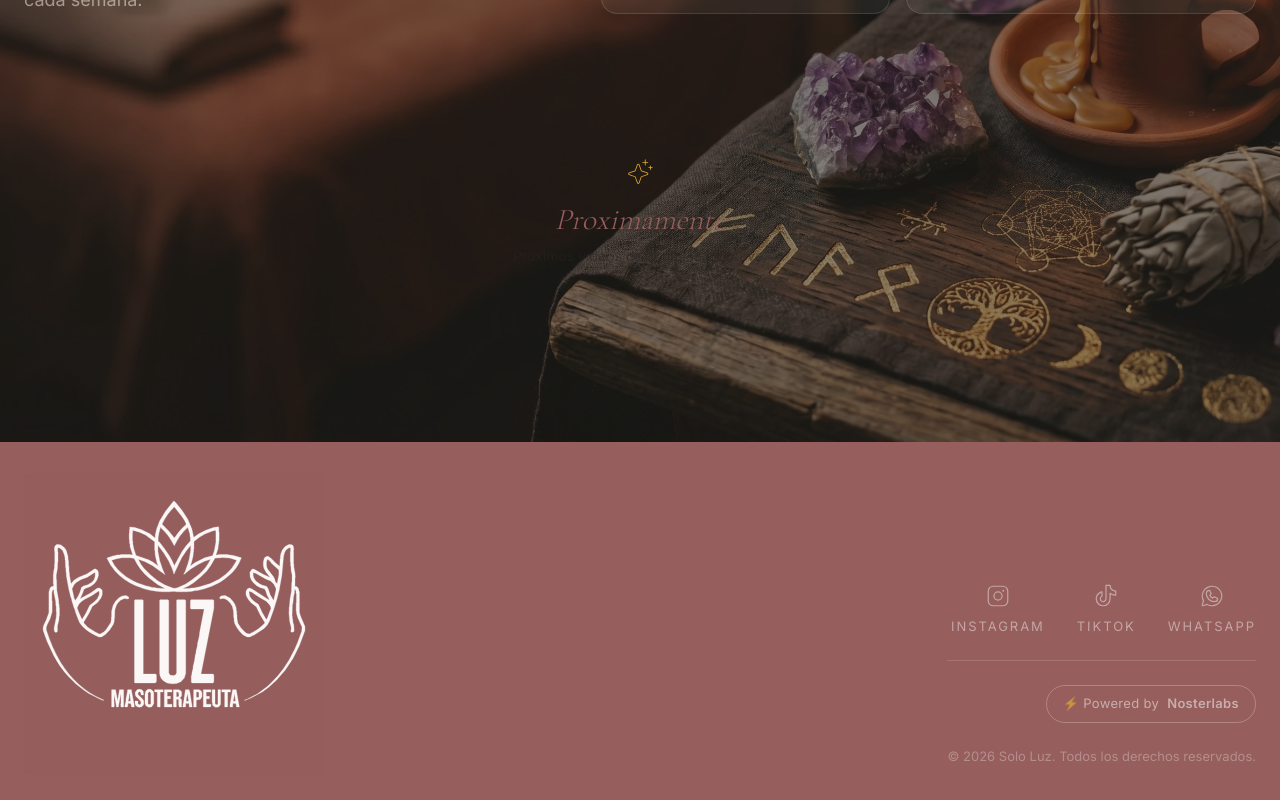
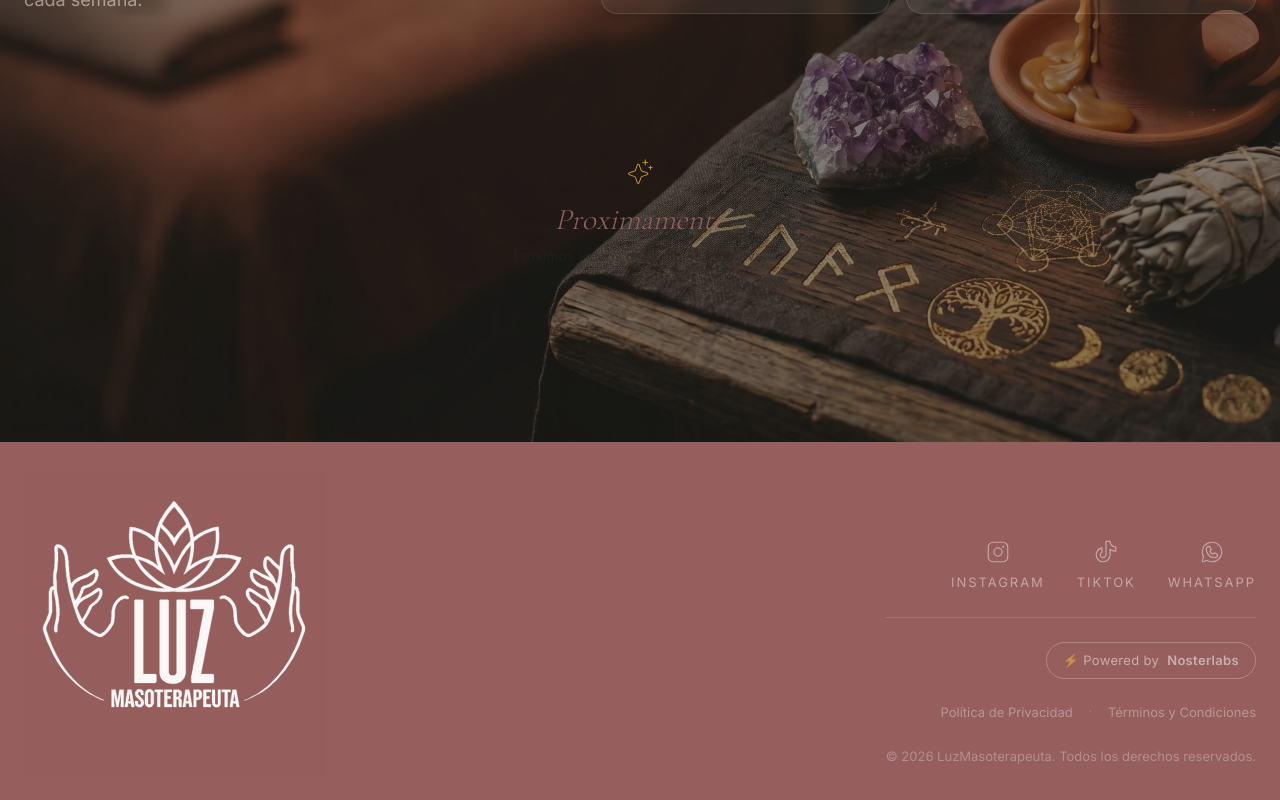
Before and after one commit to luzmasoterapeuta2026-hue/Landing, a Next.js app: page / in a window 1280 px wide. Shown: the part 2611-3411 px from the top of the page. Built offline with nearby package versions, Linux system fonts and the light colour scheme; no server answers.

Commit message:
feat: update navigation header, footer links, and hero section styles

```diff
--- a/components/Header.tsx
+++ b/components/Header.tsx
@@ -1,18 +1,26 @@
 "use client";
 import Image from "next/image";
 import { useState, useEffect } from "react";
+import { usePathname } from "next/navigation";
 import { motion, AnimatePresence } from "motion/react";
 import { List, X } from "@phosphor-icons/react";
 
-const NAV = [
-  { label: "Cursos", href: "#cursos" },
-  { label: "Sobre Luz", href: "#sobre-luz" },
-  { label: "Redes", href: "#videos" },
+const NAV_ANCHORS = [
+  { label: "Cursos", anchor: "#cursos" },
+  { label: "Sobre Luz", anchor: "#sobre-luz" },
+  { label: "Redes", anchor: "#videos" },
 ];
 
 export function Header() {
   const [scrolled, setScrolled] = useState(false);
   const [open, setOpen] = useState(false);
+  const pathname = usePathname();
+  const isHome = pathname === "/";
+
+  const nav = NAV_ANCHORS.map((item) => ({
+    label: item.label,
+    href: isHome ? item.anchor : `/${item.anchor}`,
+  }));
 
   useEffect(() => {
     const handler = () => {
@@ -27,15 +35,15 @@ export function Header() {
   return (
     <header
       className={`fixed top-0 left-0 right-0 z-50 bg-[#965e5d] transition-all duration-300 ${scrolled
-          ? "shadow-[0_2px_16px_rgba(0,0,0,0.18)]"
-          : "max-md:-translate-y-full"
+        ? "shadow-[0_2px_16px_rgba(0,0,0,0.18)]"
+        : "max-md:-translate-y-full"
         }`}
     >
       <div className="max-w-7xl mx-auto px-6 h-20 flex items-center justify-between">
-        <a href="#" aria-label="Solo Luz - inicio">
+        <a href={isHome ? "#" : "/"} aria-label="Luz Masoterapeuta - inicio">
           <Image
             src="/logo/trace.svg"
-            alt="Solo Luz"
+            alt="Luz Masoterapeuta"
             width={52}
             height={52}
             priority
@@ -43,7 +51,7 @@ export function Header() {
         </a>
 
         <nav className="hidden md:flex items-center gap-8">
-          {NAV.map((item) => (
+          {nav.map((item) => (
             <a
               key={item.href}
               href={item.href}
@@ -92,7 +100,7 @@ export function Header() {
               },
             }}
           >
-            {NAV.map((item, i) => (
+            {nav.map((item, i) => (
               <motion.a
                 key={item.href}
                 href={item.href}
@@ -111,7 +119,7 @@ export function Header() {
               rel="noopener noreferrer"
               initial={{ opacity: 0, x: -12 }}
               animate={{ opacity: 1, x: 0 }}
-              transition={{ delay: 0.08 + NAV.length * 0.06, duration: 0.3 }}
+              transition={{ delay: 0.08 + nav.length * 0.06, duration: 0.3 }}
               className="font-[family-name:var(--font-inter)] text-sm bg-[#dfa82b] text-[#2a2522] px-5 py-3 rounded-full text-center font-medium"
             >
               Contacto
--- a/components/sections/Footer.tsx
+++ b/components/sections/Footer.tsx
@@ -2,9 +2,9 @@ import Image from "next/image";
 import { InstagramLogo, TiktokLogo, WhatsappLogo } from "@phosphor-icons/react/dist/ssr";
 
 const SOCIALS = [
-  { label: "Instagram", href: "https://instagram.com/luz_masoterapeuta",          Icon: InstagramLogo },
-  { label: "TikTok",    href: "https://www.tiktok.com/@luz_masoterapia_holistik",   Icon: TiktokLogo   },
-  { label: "WhatsApp",  href: "https://wa.me/5491123467200",                       Icon: WhatsappLogo },
+  { label: "Instagram", href: "https://instagram.com/luz_masoterapeuta", Icon: InstagramLogo },
+  { label: "TikTok", href: "https://www.tiktok.com/@luz_masoterapia_holistik", Icon: TiktokLogo },
+  { label: "WhatsApp", href: "https://wa.me/5491123467200", Icon: WhatsappLogo },
 ];
 
 export function Footer() {
@@ -13,10 +13,10 @@ export function Footer() {
       <div className="max-w-7xl mx-auto flex flex-col md:flex-row items-center md:items-end justify-between gap-10">
 
         {/* Logo */}
-        <a href="#" aria-label="Solo Luz - inicio" className="flex-shrink-0">
+        <a href="/" aria-label="LuzMasoterapeuta - inicio" className="flex-shrink-0">
           <Image
             src="/logo/trace.svg"
-            alt="Solo Luz"
+            alt="LuzMasoterapeuta"
             width={300}
             height={300}
             style={{ width: "18.75rem", height: "18.75rem" }}
@@ -61,9 +61,26 @@ export function Footer() {
             ⚡ Powered by <strong className="font-semibold">Nosterlabs</strong>
           </a>
 
+          {/* Legal links */}
+          <div className="flex gap-4">
+            <a
+              href="/privacidad"
+              className="font-[family-name:var(--font-inter)] text-[#fcfdfb]/35 text-[11px] md:text-[13px] hover:text-[#fcfdfb]/70 transition-colors duration-200"
+            >
+              Política de Privacidad
+            </a>
+            <span className="text-[#fcfdfb]/20 text-[11px]">·</span>
+            <a
+              href="/terminos"
+              className="font-[family-name:var(--font-inter)] text-[#fcfdfb]/35 text-[11px] md:text-[13px] hover:text-[#fcfdfb]/70 transition-colors duration-200"
+            >
+              Términos y Condiciones
+            </a>
+          </div>
+
           {/* Copyright */}
           <p className="font-[family-name:var(--font-inter)] text-[#fcfdfb]/30 text-[11px] md:text-[13px]">
-            &copy; {new Date().getFullYear()} Solo Luz. Todos los derechos reservados.
+            &copy; {new Date().getFullYear()} LuzMasoterapeuta. Todos los derechos reservados.
           </p>
 
         </div>
--- a/components/sections/Hero.tsx
+++ b/components/sections/Hero.tsx
@@ -115,7 +115,7 @@ export function Hero() {
       ref={sectionRef}
       onMouseMove={handleMouseMove}
       onMouseLeave={handleMouseLeave}
-      className="relative min-h-[100dvh] overflow-hidden bg-[#2a2522] md:bg-[#fff7e8] md:grid md:grid-cols-2 md:pt-20"
+      className="relative min-h-[100svh] md:min-h-[100dvh] overflow-hidden bg-[#2a2522] md:bg-[#fff7e8] md:grid md:grid-cols-2 md:pt-20"
     >
       {/* Mobile only: hero background image + overlay */}
       <div className="absolute inset-0 md:hidden">
@@ -136,7 +136,7 @@ export function Hero() {
       ))}
 
       {/* Text column */}
-      <div className="relative z-10 flex flex-col justify-center items-center text-center px-6 md:px-16 lg:px-24 py-20 md:py-0 min-h-[100dvh] md:min-h-0">
+      <div className="relative z-10 flex flex-col justify-center items-center text-center px-6 md:px-16 lg:px-24 py-20 md:py-0 min-h-[100svh] md:min-h-0">
         <motion.p
           variants={stagger(0)}
           initial="hidden"
```
